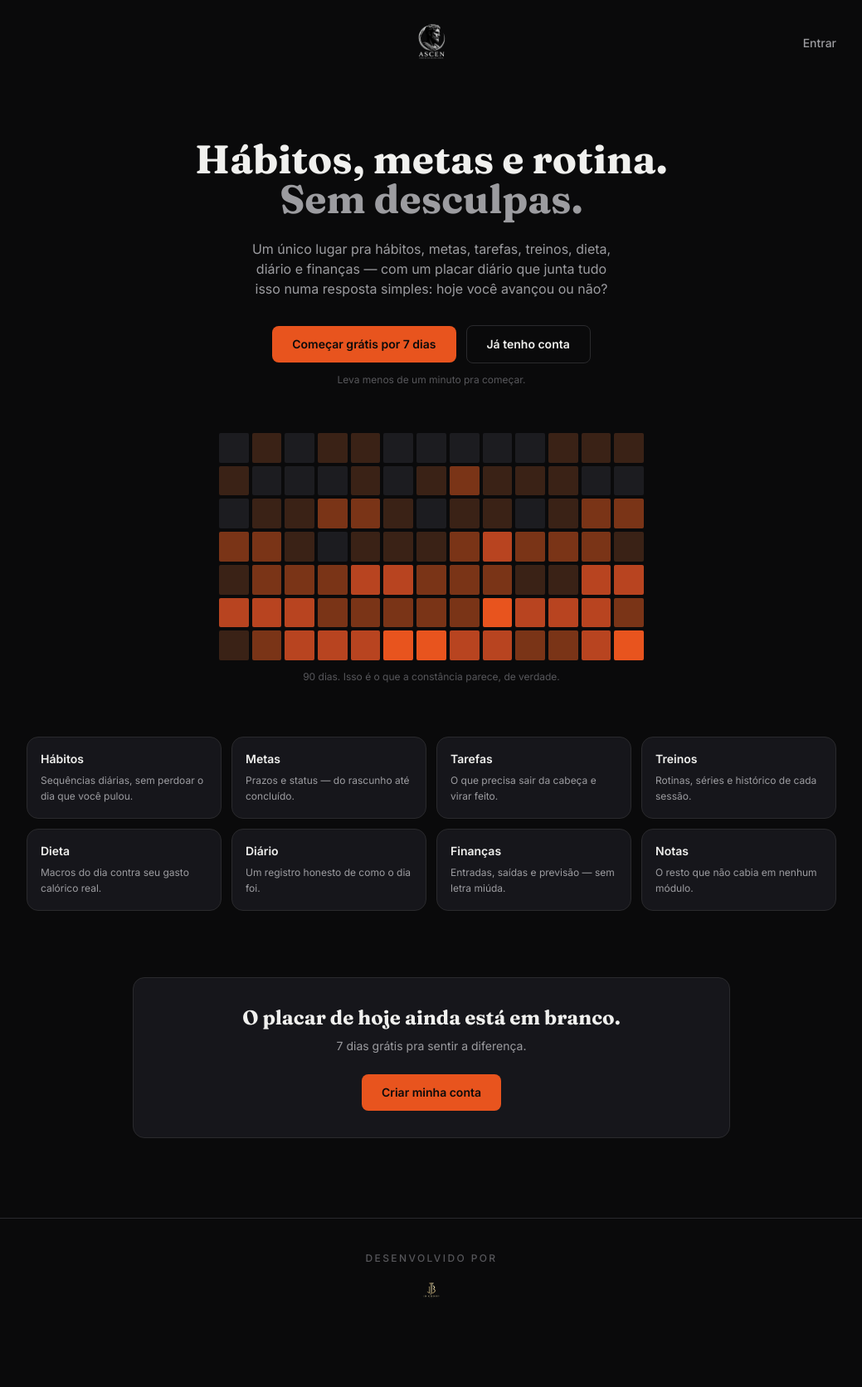
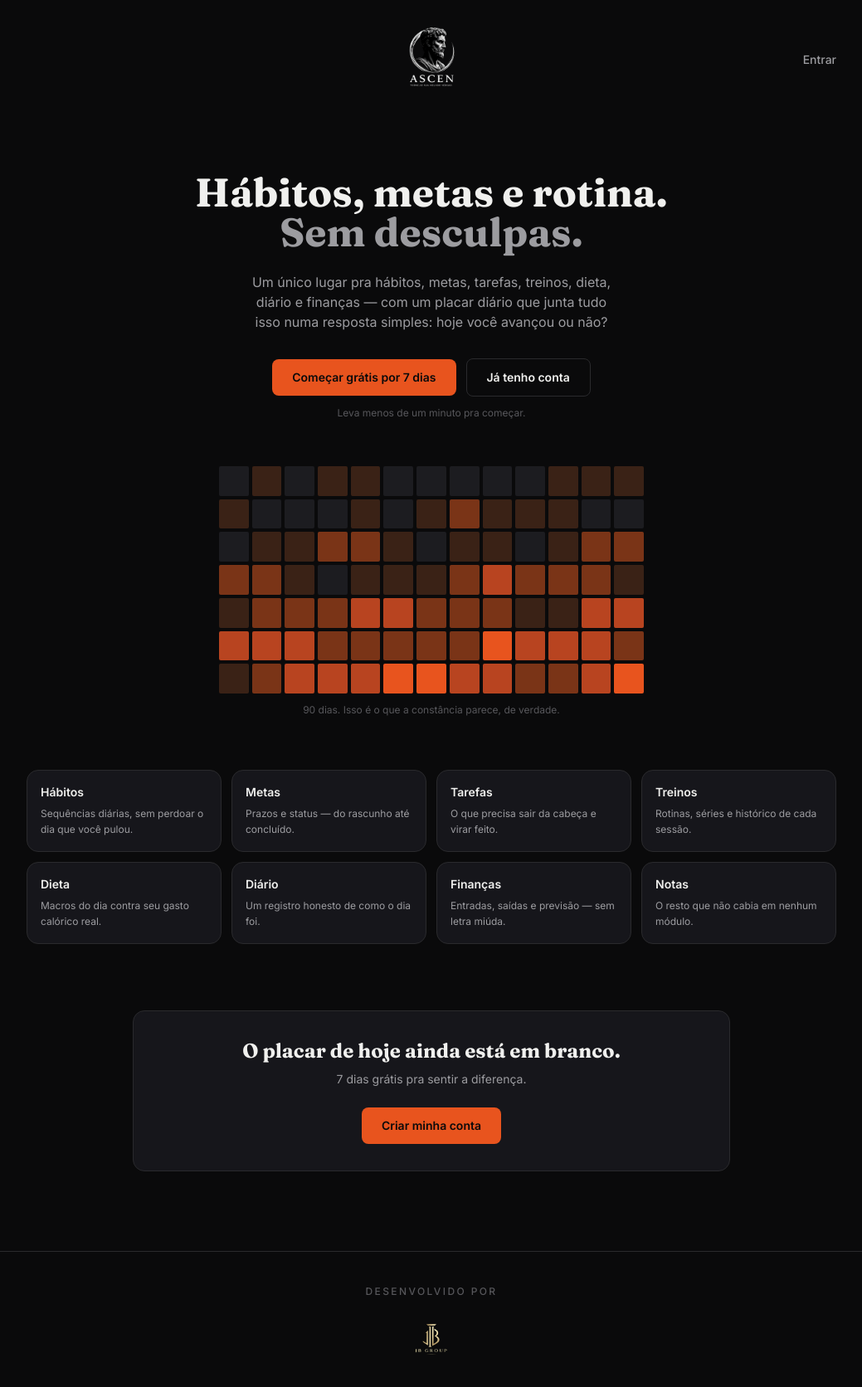
Before and after one commit to joedubazilio2018-hub/Project-X, a Next.js app: page / in a window 1280 px wide. Shown: the top 1672 px of the page at 83% size, without its empty margins (120-1159 px from the left). Before the commit the page ends 1617 px from the top, so only its background shows below. Built offline with nearby package versions, Linux system fonts and the light colour scheme.

Commit message:
Update page.tsx

```diff
--- a/app/page.tsx
+++ b/app/page.tsx
@@ -31,14 +31,15 @@ export default function LandingPage() {
   return (
     <main className="min-h-screen bg-base text-ink">
       {/* Header */}
+            {/* Header */}
       <header className="relative mx-auto flex max-w-5xl items-center justify-center px-6 py-6">
         <Image
           src="/logo-mark.png"
           alt="ASCEN"
-          width={96}
-          height={96}
+          width={160}
+          height={160}
           priority
-          className="h-14 w-14 object-contain"
+          className="h-24 w-24 object-contain"
         />
         <Link
           href="/login"
@@ -130,16 +131,16 @@ export default function LandingPage() {
         </div>
       </section>
 
-      <footer className="border-t border-base-border px-6 py-10 text-center">
+            <footer className="border-t border-base-border px-6 py-10 text-center">
         <p className="mb-3 text-xs font-medium uppercase tracking-[0.2em] text-ink-faint">
           desenvolvido por
         </p>
         <Image
           src="/jb-group-logo.png"
           alt="JB Group"
-          width={210}
-          height={140}
-          className="mx-auto h-10 w-auto object-contain"
+          width={320}
+          height={213}
+          className="mx-auto h-20 w-auto object-contain"
         />
       </footer>
     </main>
```
